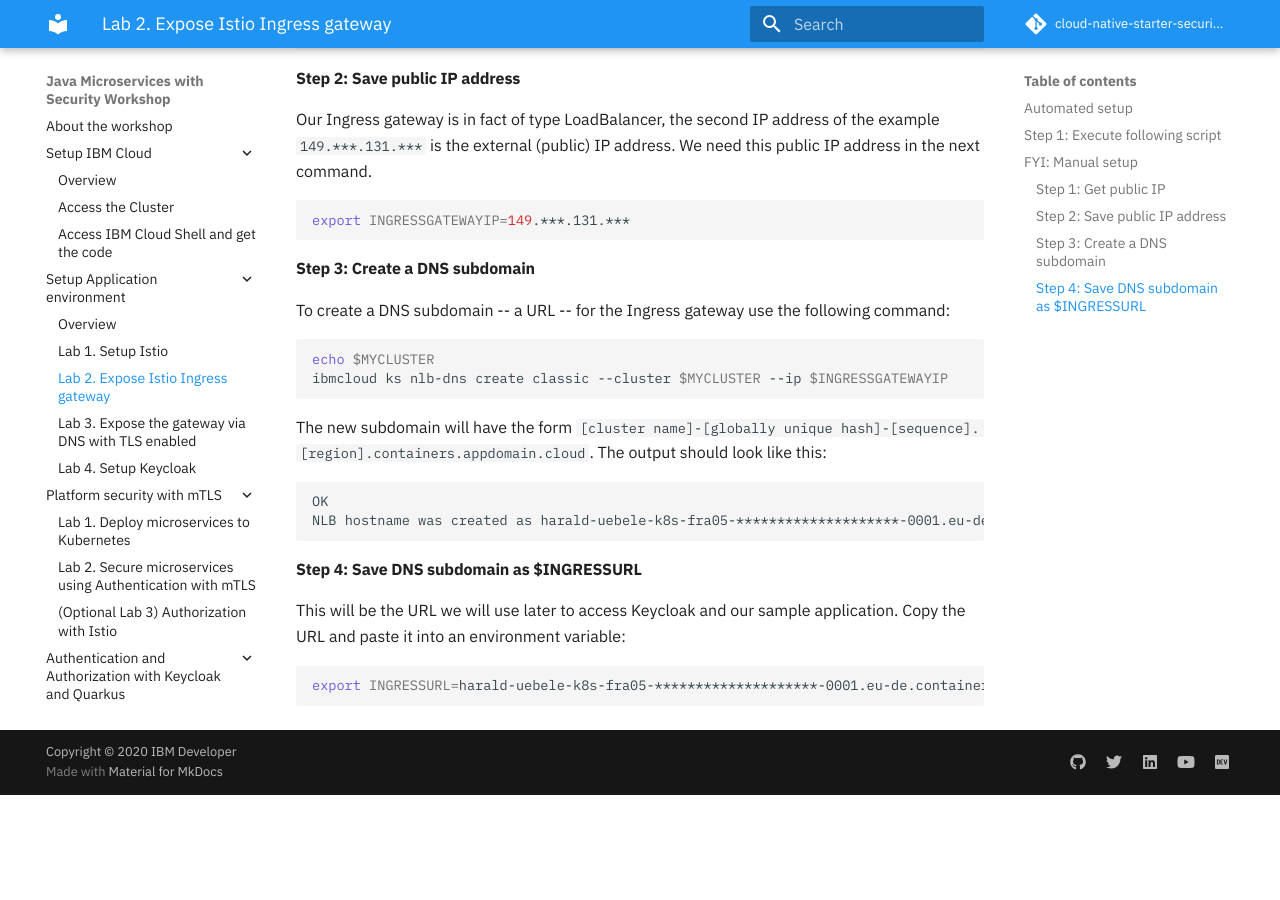
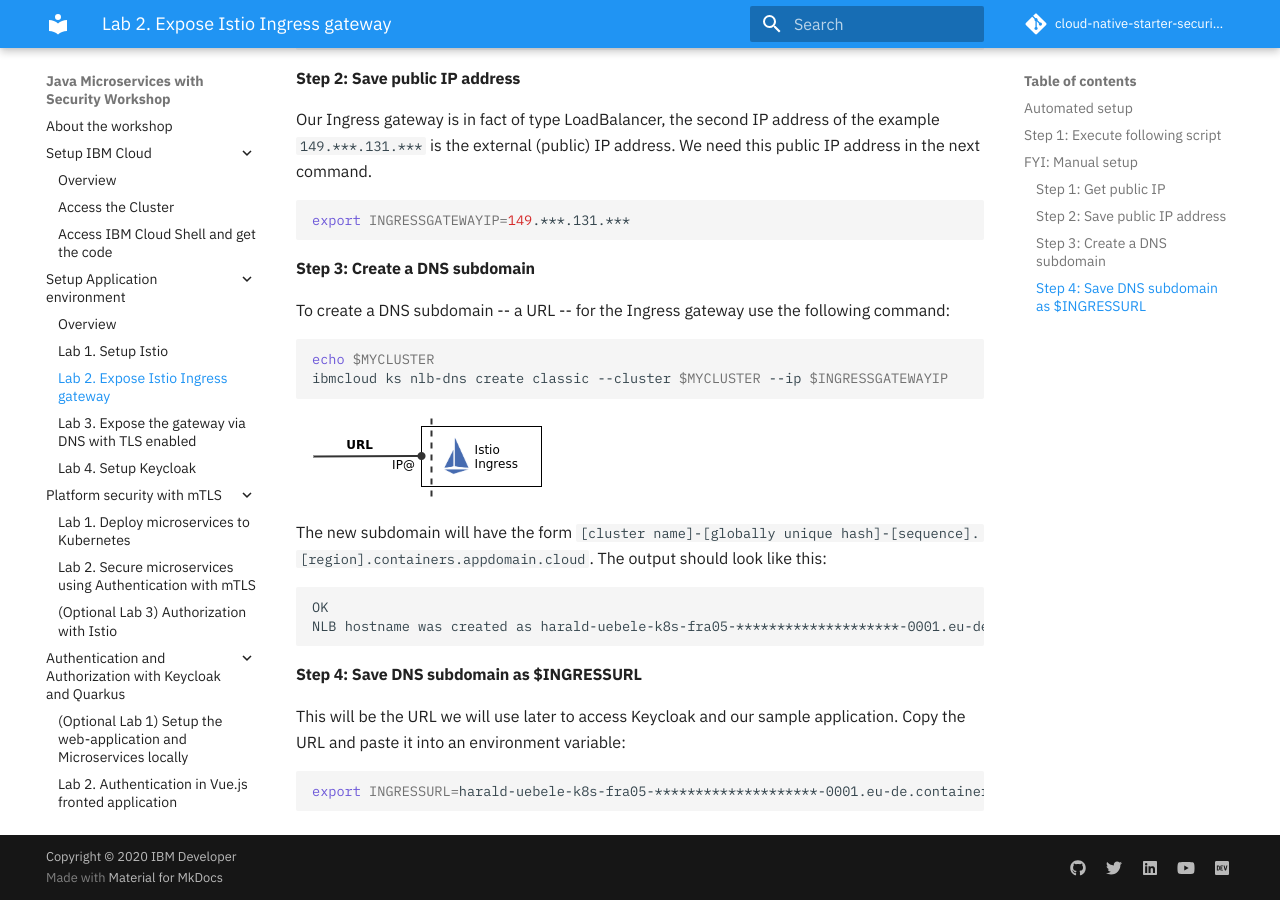
Before and after one commit to IBM/cloud-native-starter-security-workshop, an MkDocs documentation site: the page built from workshop/app-env-exercise-01/SETUP_ISTIO_INGRESS.md, in a window 1280 px wide and 900 px high, scrolled down 1643 px. Built offline with MkDocs 1.6.1 and Material for MkDocs 9.7.7, drawn with Linux system fonts in a browser that asks for light colours; comment, search, counter and statistics services are not loaded; before the commit the page ends 2438 px from its top, so only the background shows below that.

Commit message:
update add information: - SETUP_ISTIO_INGRESS.md

````diff
--- a/workshop/app-env-exercise-01/SETUP_ISTIO_INGRESS.md
+++ b/workshop/app-env-exercise-01/SETUP_ISTIO_INGRESS.md
@@ -67,6 +67,8 @@
 ibmcloud ks nlb-dns create classic --cluster $MYCLUSTER --ip $INGRESSGATEWAYIP
 ```
 
+![](../images/NLB-DNS-01.png)
+
 The new subdomain will have the form `[cluster name]-[globally unique hash]-[sequence].[region].containers.appdomain.cloud`. The output should look like this:
 
 ```sh
````
Also changed, not shown: workshop/images/NLB-DNS-01.png (added).
